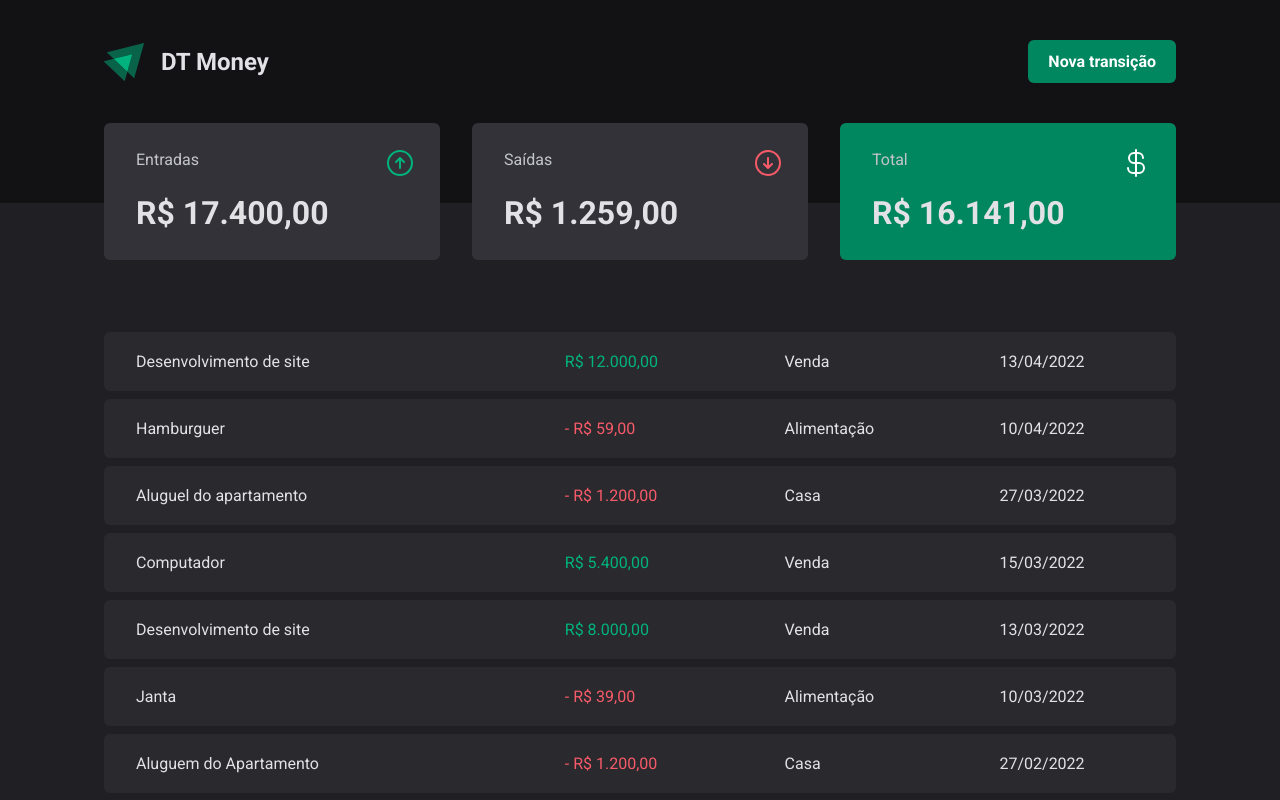
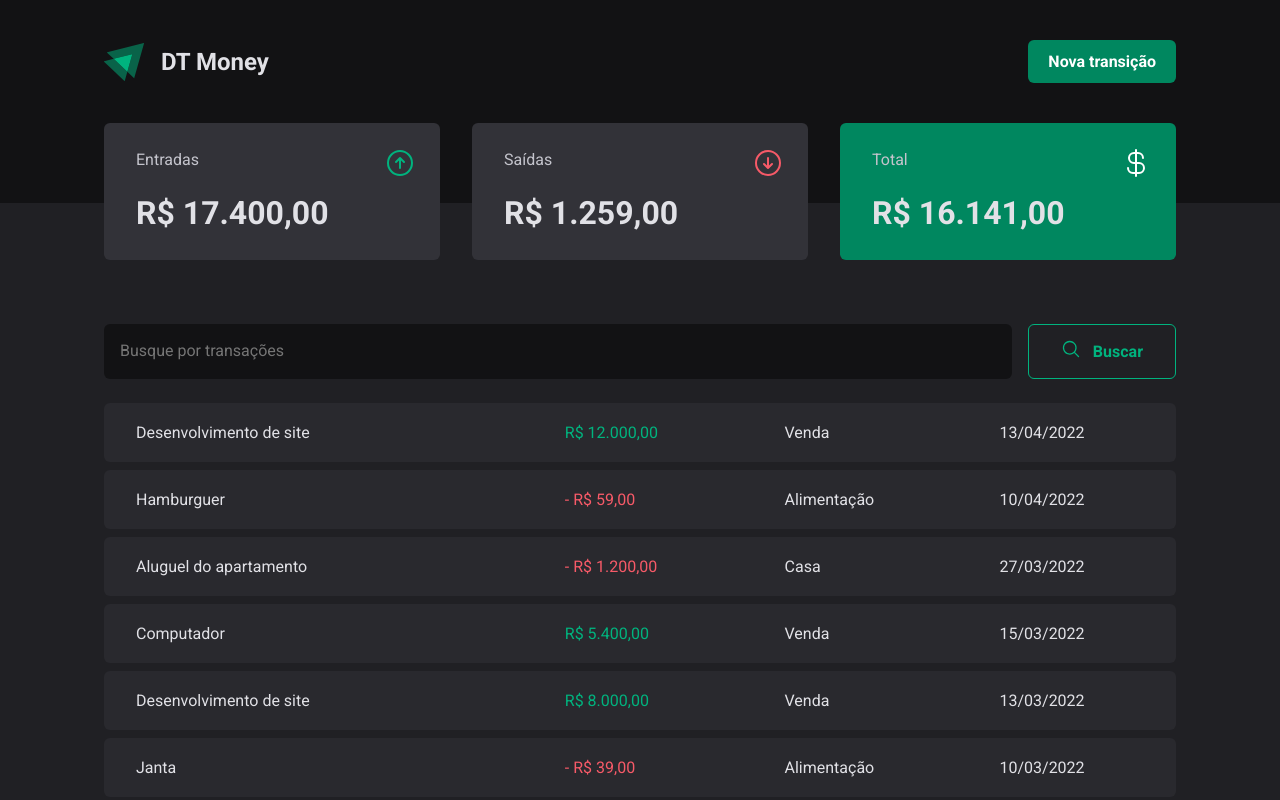
Before and after one commit to joaogabriellyra/dt-money, a React (Vite) app: page / in a window 1280 px wide. Shown: the top 800 px of the page. Built offline with nearby package versions, Linux system fonts and the light colour scheme.

Commit message:
add search form component

```diff
--- a/src/app.tsx
+++ b/src/app.tsx
@@ -1,16 +1,12 @@
 import { ThemeProvider } from "styled-components"
 import { defaultTheme } from "./styles/themes/default"
 import { GlobalStyle } from "./styles/global"
-import { Header } from "./components/header"
-import { Summary } from "./components/summary"
 import { Transactions } from "./components/transactions-table"
 
 export function App() {
   return (
     <ThemeProvider theme={defaultTheme}>
       <GlobalStyle />
-      <Header />
-      <Summary />
       <Transactions />
     </ThemeProvider>
   )
--- /dev/null
+++ b/src/components/search-form/index.tsx
@@ -0,0 +1,14 @@
+import { MagnifyingGlass } from "@phosphor-icons/react";
+import { SearchATransactionContainer } from "./styles";
+
+export function SearchForm() {
+  return (
+    <SearchATransactionContainer>
+      <input type="text" placeholder="Busque por transações" />
+      <button>
+        <MagnifyingGlass size={20} />
+        Buscar
+      </button>
+    </SearchATransactionContainer>
+  )
+}
--- /dev/null
+++ b/src/components/search-form/styles.ts
@@ -0,0 +1,43 @@
+import styled from "styled-components";
+
+export const SearchATransactionContainer = styled.div`
+  display: flex;
+  gap: 1rem;
+  margin-bottom: 1rem;
+
+  input {
+    padding: 1rem;
+    border-radius: 6px;
+    background-color: ${props => props.theme['gray-900']};
+    border: none;
+    width: 100%;
+    color: ${props => props.theme['gray-300']};
+    line-height: 1.4;
+
+    ::placeholder {
+      color: ${props => props.theme['gray-500']};
+    }
+}
+
+button {
+  padding: 0.875rem 2rem;
+  border: 1px solid ${props => props.theme['green-300']};
+  color: ${props => props.theme['green-300']};
+  border-radius: 6px;
+  background-color: transparent;
+  font-weight: bold;
+  line-height: 1.6;
+
+  cursor: pointer;
+
+  display: flex;
+  gap: 0.75rem;
+
+  &:hover {
+    background: ${props => props.theme['green-500']};
+    color: ${props => props.theme['white']};
+    border-color: ${props => props.theme['green-500']};
+    transition: background-color 0.2s, color 0.2s, border-color 0.2s;
+  }
+}
+`
--- a/src/components/transactions-table/index.tsx
+++ b/src/components/transactions-table/index.tsx
@@ -1,8 +1,17 @@
+import { Header } from "../header";
+import { SearchForm } from "../search-form";
+import { Summary } from "../summary";
 import { PriceHighlight, TransactionsTableContainer, TransactionsTable } from "./styles";
 
 export function Transactions() {
   return (
+    <div>
+      <Header />
+      <Summary />
+
+
       <TransactionsTableContainer>
+        <SearchForm />
         <TransactionsTable>
           <tbody>
             <tr>
@@ -108,5 +117,6 @@ export function Transactions() {
           </tbody>
         </TransactionsTable>
       </TransactionsTableContainer>
+    </div>
   )
 }
--- a/src/components/transactions-table/styles.ts
+++ b/src/components/transactions-table/styles.ts
@@ -1,55 +1,10 @@
 import styled from "styled-components";
 
 export const TransactionsTableContainer = styled.main`
-  display: flex;
-  flex-direction: column;
-  gap: 1.5rem;
-
   margin: 4rem auto 0;
   width: 100%;
   max-width: 1120px;
   padding: 0 1.5rem;
-`
-
-export const SearchATransactionContainer = styled.div`
-  display: flex;
-  gap: 1rem;
-
-  input {
-    padding: 1rem;
-    border-radius: 6px;
-    background-color: ${props => props.theme['gray-900']};
-    border: none;
-    width: 100%;
-    color: ${props => props.theme['gray-300']};
-    font: 400 1rem Roboto, sans-serif;
-    line-height: 1.4;
-
-    ::placeholder {
-      color: ${props => props.theme['gray-500']};
-    }
-  }
-
-  button {
-    padding: 0.875rem 2rem;
-    border: 1px solid ${props => props.theme['green-300']};
-    color: ${props => props.theme['green-300']};
-    border-radius: 6px;
-    background-color: ${props => props.theme['gray-800']};
-    font-weight: bold;
-    line-height: 1.6;
-
-    cursor: pointer;
-
-    display: flex;
-    gap: 0.75rem;
-
-    &:hover {
-      background-color: ${props => props.theme['green-300']};
-      color: #fff;
-      transition: 0.2s;
-    }
-  }
 `
 
 export const TransactionsTable = styled.table`
```
Also changed, not shown: 1 other file (tests, documents, lock files or other folders). Lines whose indentation alone changed are shown as unchanged.
